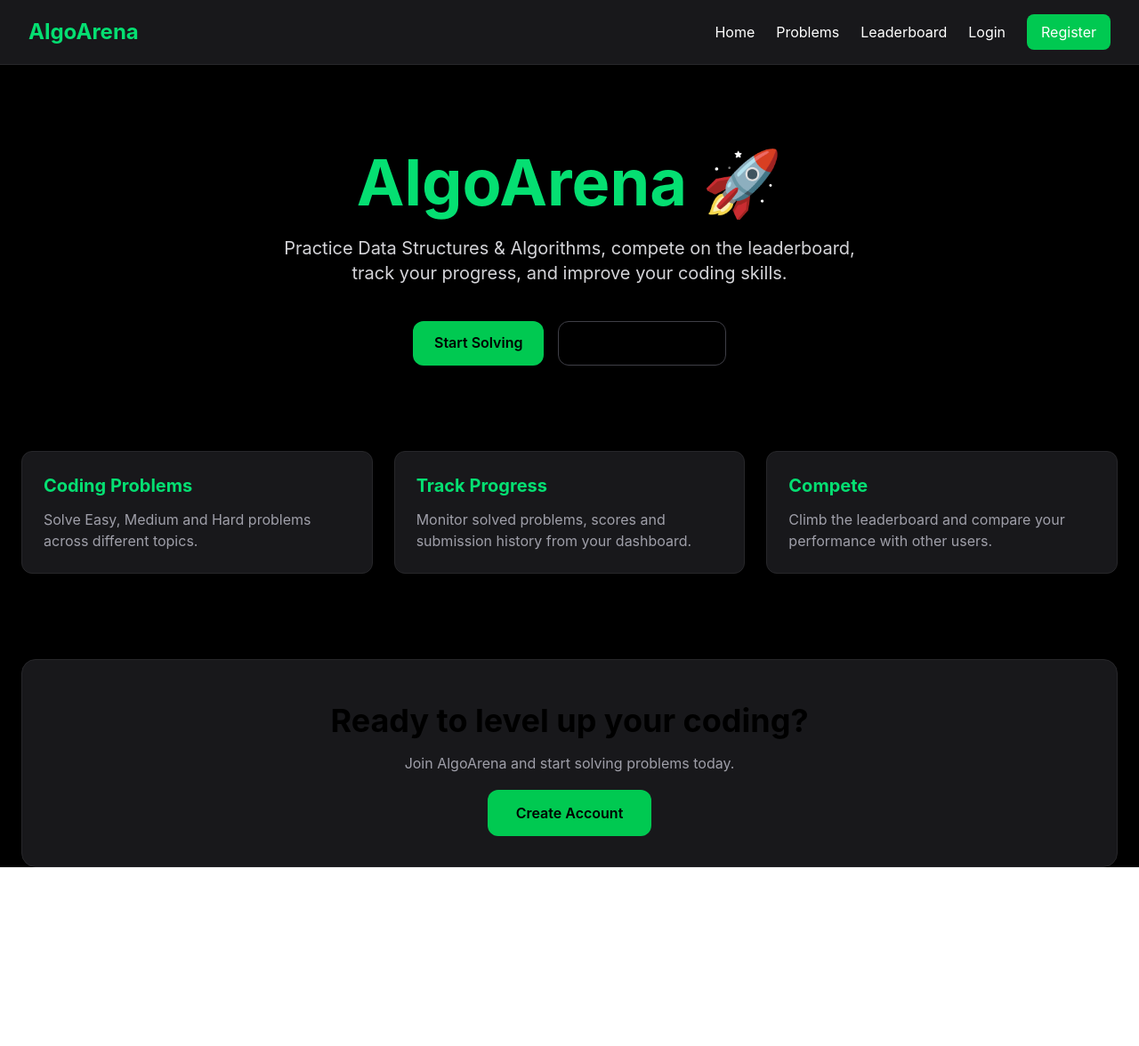
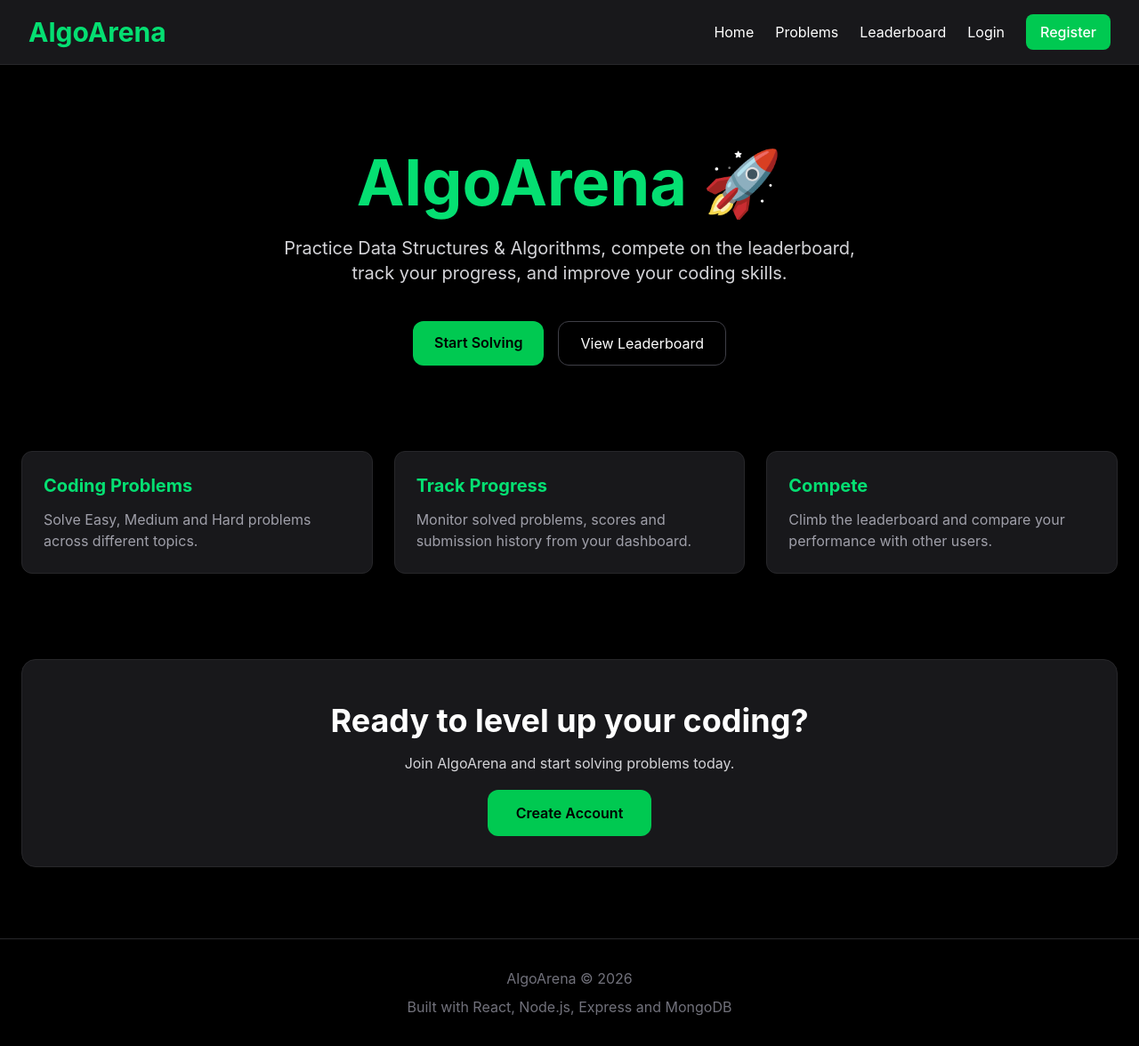
Before and after one commit to v-kaushik3010/CodeArena, a React (Vite) app in the folder client/: page / in a window 1280 px wide. Shown: the whole page at 89% size. Before the commit the page ends 1055 px from the top, so only its background shows below. Built offline with nearby package versions, Linux system fonts and the light colour scheme.

Commit message:
Improve UI

```diff
--- a/client/src/App.jsx
+++ b/client/src/App.jsx
@@ -10,6 +10,7 @@ import ProblemDetails from "./pages/ProblemDetails";
 import Leaderboard from "./pages/Leaderboard";
 import Dashboard from "./pages/Dashboard";
 import MySubmissions from "./pages/MySubmissions";
+import Footer from "./components/Footer";
 
 function App() {
   return (
@@ -39,6 +40,8 @@ function App() {
 
         </Routes>
 
+        <Footer />
+
       </div>
 
     </BrowserRouter>
--- /dev/null
+++ b/client/src/components/Footer.jsx
@@ -0,0 +1,25 @@
+function Footer() {
+  return (
+    <footer
+      className="
+      mt-20
+      border-t
+      border-zinc-800
+      py-8
+      text-center
+      text-zinc-500
+    "
+    >
+      <p>
+        AlgoArena © 2026
+      </p>
+
+      <p className="mt-2">
+        Built with React, Node.js,
+        Express and MongoDB
+      </p>
+    </footer>
+  );
+}
+
+export default Footer;
--- a/client/src/components/Navbar.jsx
+++ b/client/src/components/Navbar.jsx
@@ -1,7 +1,6 @@
 import { Link, useNavigate } from "react-router-dom";
 
 function Navbar() {
-
   const navigate = useNavigate();
 
   const user = JSON.parse(
@@ -9,25 +8,24 @@ function Navbar() {
   );
 
   const handleLogout = () => {
-
     localStorage.removeItem("user");
-
     navigate("/login");
-
     window.location.reload();
   };
 
   return (
     <nav className="bg-zinc-900 border-b border-zinc-800 px-8 py-4 flex justify-between items-center">
 
+      {/* Logo */}
       <Link
         to="/"
-        className="text-2xl font-bold text-green-400"
+        className="text-3xl font-bold text-green-400 hover:text-green-300 transition"
       >
         AlgoArena
       </Link>
 
-      <div className="flex gap-6 text-white items-center">
+      {/* Navigation */}
+      <div className="flex items-center gap-6 text-white">
 
         <Link
           to="/"
@@ -66,9 +64,22 @@ function Navbar() {
               Submissions
             </Link>
 
+            {/* Username */}
+            <span className="text-green-400 font-medium border-l border-zinc-700 pl-4">
+              Hi, {user.name}
+            </span>
+
             <button
               onClick={handleLogout}
-              className="bg-red-500 hover:bg-red-600 px-4 py-2 rounded-lg transition"
+              className="
+                bg-red-500
+                hover:bg-red-600
+                px-4
+                py-2
+                rounded-lg
+                font-medium
+                transition
+              "
             >
               Logout
             </button>
@@ -86,7 +97,15 @@ function Navbar() {
 
             <Link
               to="/register"
-              className="bg-green-500 hover:bg-green-600 px-4 py-2 rounded-lg transition"
+              className="
+                bg-green-500
+                hover:bg-green-600
+                px-4
+                py-2
+                rounded-lg
+                font-medium
+                transition
+              "
             >
               Register
             </Link>
--- a/client/src/pages/Home.jsx
+++ b/client/src/pages/Home.jsx
@@ -28,8 +28,7 @@ function Home() {
 
           <Link
             to="/leaderboard"
-            className="border border-zinc-700 hover:border-green-400 px-6 py-3 rounded-xl transition"
-          >
+            className="border border-zinc-700 text-white hover:border-green-400 px-6 py-3 rounded-xl transition"          >
             View Leaderboard
           </Link>
 
@@ -62,7 +61,7 @@ function Home() {
           </p>
         </div>
 
-        <div className="bg-zinc-900 border border-zinc-800 rounded-xl p-6">
+        <div className="bg-zinc-900 border border-zinc-800 rounded-xl p-6 hover:border-green-500 hover:-translate-y-1 transition duration-300" >
           <h3 className="text-xl font-bold mb-3 text-green-400">
             Compete
           </h3>
@@ -78,11 +77,11 @@ function Home() {
       {/* Call To Action */}
       <section className="bg-zinc-900 border border-zinc-800 rounded-2xl p-12 text-center mb-20">
 
-        <h2 className="text-4xl font-bold mb-4">
+        <h2 className="text-4xl font-bold mb-4 text-white">
           Ready to level up your coding?
         </h2>
 
-        <p className="text-zinc-400 mb-8">
+        <p className="text-zinc-300 mb-8 ">
           Join AlgoArena and start solving problems today.
         </p>
 
--- a/client/src/pages/Leaderboard.jsx
+++ b/client/src/pages/Leaderboard.jsx
@@ -1,66 +1,106 @@
 import { useEffect, useState } from "react";
-
 import API from "../services/api";
 
-function Leaderboard() {
+const Leaderboard = () => {
 
   const [users, setUsers] = useState([]);
 
   useEffect(() => {
+    fetchLeaderboard();
+  }, []);
 
   const fetchLeaderboard = async () => {
     try {
-
       const res = await API.get("/users/leaderboard");
-
       setUsers(res.data);
-
     } catch (error) {
       console.error(error);
     }
   };
 
-    fetchLeaderboard();
+  return (
+    <div className="max-w-6xl mx-auto p-8">
 
-  }, []);
-
-  return (
-    <div className="p-8 text-white">
-
-      <h1 className="text-4xl font-bold mb-8 text-green-400">
-        Leaderboard
+      <h1 className="text-4xl font-bold text-green-400 mb-8">
+        🏆 Leaderboard
       </h1>
 
-      <div className="space-y-4">
+      <div className="bg-zinc-900 border border-zinc-800 rounded-xl overflow-hidden shadow-lg shadow-green-900/20">
+
+        <table className="w-full">
+
+          <thead>
+            <tr className="bg-zinc-800">
+
+              <th className="p-4 text-left">
+                Rank
+              </th>
+
+              <th className="p-4 text-left">
+                User
+              </th>
+
+              <th className="p-4 text-left">
+                Score
+              </th>
+
+              <th className="p-4 text-left">
+                Solved
+              </th>
+
+            </tr>
+          </thead>
+
+          <tbody>
 
             {users.map((user) => (
 
-          <div
+              <tr
                 key={user.rank}
-            className="bg-zinc-900 p-5 rounded-xl border border-zinc-800 flex justify-between"
+                className="
+                  border-b
+                  border-zinc-800
+                  hover:bg-zinc-800
+                  transition
+                "
               >
 
-            <div>
-              <h2 className="text-2xl font-semibold">
-                #{user.rank} {user.name}
-              </h2>
+                <td className="p-4 font-semibold">
 
-              <p className="text-zinc-400">
-                Solved: {user.solvedCount}
-              </p>
-            </div>
+                  {user.rank === 1
+                    ? "🥇 #1"
+                    : user.rank === 2
+                    ? "🥈 #2"
+                    : user.rank === 3
+                    ? "🥉 #3"
+                    : `#${user.rank}`}
 
-            <div className="text-green-400 text-2xl font-bold">
-              {user.score} pts
-            </div>
+                </td>
 
-          </div>
+                <td className="p-4">
+                  {user.name}
+                </td>
+
+                <td className="p-4 text-green-400 font-bold">
+                  {user.score}
+                </td>
+
+                <td className="p-4">
+                  {user.solvedCount}
+                </td>
+
+              </tr>
+
             ))}
+
+          </tbody>
+
+        </table>
 
       </div>
 
     </div>
   );
-}
+};
 
 export default Leaderboard;
--- a/client/src/pages/MySubmissions.jsx
+++ b/client/src/pages/MySubmissions.jsx
@@ -2,7 +2,6 @@ import { useEffect, useState } from "react";
 import API from "../services/api";
 
 const MySubmissions = () => {
-
   const [submissions, setSubmissions] = useState([]);
 
   useEffect(() => {
@@ -10,9 +9,7 @@ const MySubmissions = () => {
   }, []);
 
   const fetchSubmissions = async () => {
-
     try {
-
       const user = JSON.parse(
         localStorage.getItem("user")
       );
@@ -29,7 +26,6 @@ const MySubmissions = () => {
       setSubmissions(res.data);
 
     } catch (error) {
-
       console.error(error);
     }
   };
@@ -37,78 +33,76 @@ const MySubmissions = () => {
   return (
     <div className="max-w-6xl mx-auto p-8">
 
-      <h1 className="text-4xl font-bold mb-8">
+      <h1 className="text-4xl font-bold text-green-400 mb-8">
         My Submissions
       </h1>
 
-      <div className="bg-zinc-900 rounded-xl overflow-hidden">
-
-        <table className="w-full">
-
-          <thead>
-            <tr className="border-b border-zinc-700">
-
-              <th className="p-4 text-left">
-                Problem
-              </th>
-
-              <th className="p-4 text-left">
-                Language
-              </th>
-
-              <th className="p-4 text-left">
-                Verdict
-              </th>
-
-              <th className="p-4 text-left">
-                Date
-              </th>
-
-            </tr>
-          </thead>
-
-          <tbody>
+      {submissions.length === 0 ? (
+        <div className="bg-zinc-900 border border-zinc-800 rounded-xl p-8 text-center">
+          <p className="text-zinc-400 text-lg">
+            No submissions yet.
+          </p>
+        </div>
+      ) : (
+        <div className="space-y-4">
 
           {submissions.map((submission) => (
 
-              <tr
+            <div
               key={submission._id}
-                className="border-b border-zinc-800"
+              className="
+                bg-zinc-900
+                border
+                border-zinc-800
+                rounded-xl
+                p-5
+                hover:border-green-500
+                transition
+                duration-300
+              "
             >
+              <div className="flex flex-col md:flex-row md:justify-between md:items-center gap-4">
 
-                <td className="p-4">
+                <div>
+                  <h2 className="text-xl font-semibold text-white">
                     {submission.problem?.title}
-                </td>
+                  </h2>
 
-                <td className="p-4">
+                  <p className="text-zinc-400 mt-1">
+                    Language:{" "}
+                    <span className="text-white">
                       {submission.language}
-                </td>
+                    </span>
+                  </p>
+                </div>
 
-                <td
-                  className={`p-4 ${
+                <div className="text-right">
+
+                  <p
+                    className={`font-semibold text-lg ${
                       submission.verdict === "Accepted"
                         ? "text-green-400"
                         : "text-red-400"
                     }`}
                   >
                     {submission.verdict}
-                </td>
+                  </p>
 
-                <td className="p-4">
+                  <p className="text-zinc-500 text-sm mt-1">
                     {new Date(
                       submission.createdAt
-                  ).toLocaleDateString()}
-                </td>
+                    ).toLocaleString()}
+                  </p>
 
-              </tr>
+                </div>
+
+              </div>
+            </div>
 
           ))}
 
-          </tbody>
-
-        </table>
-
         </div>
+      )}
 
     </div>
   );
```
Lines whose indentation alone changed are shown as unchanged.
